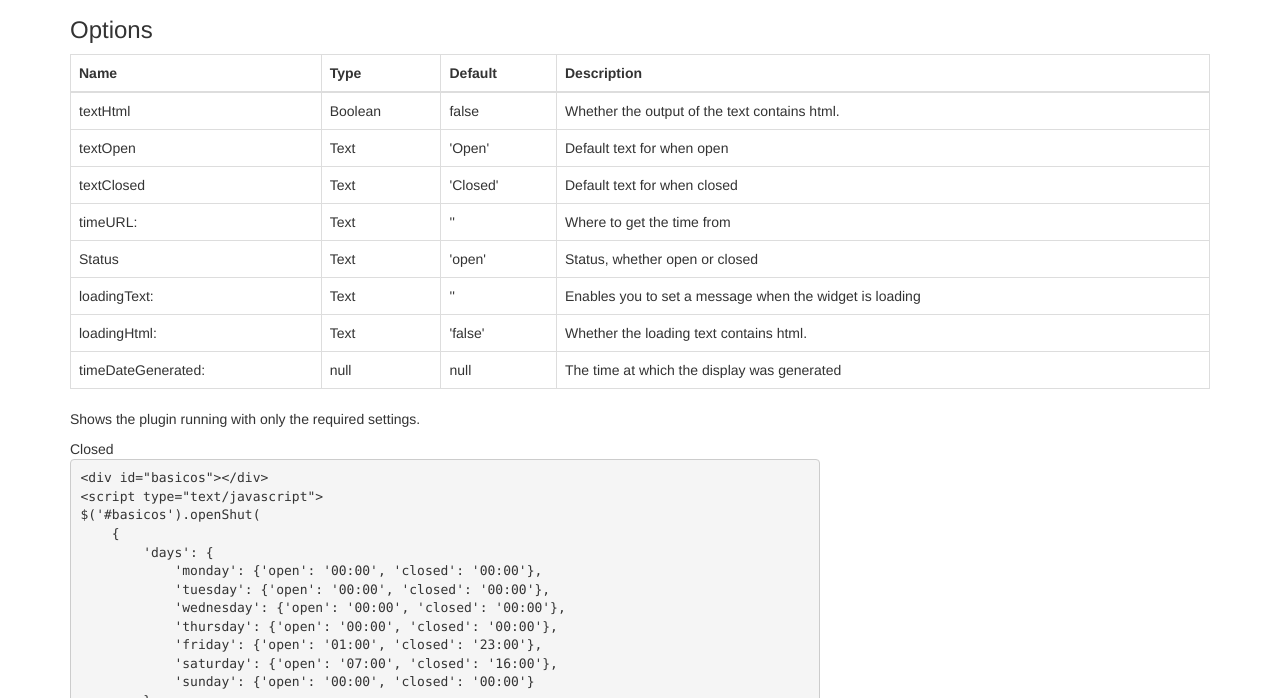
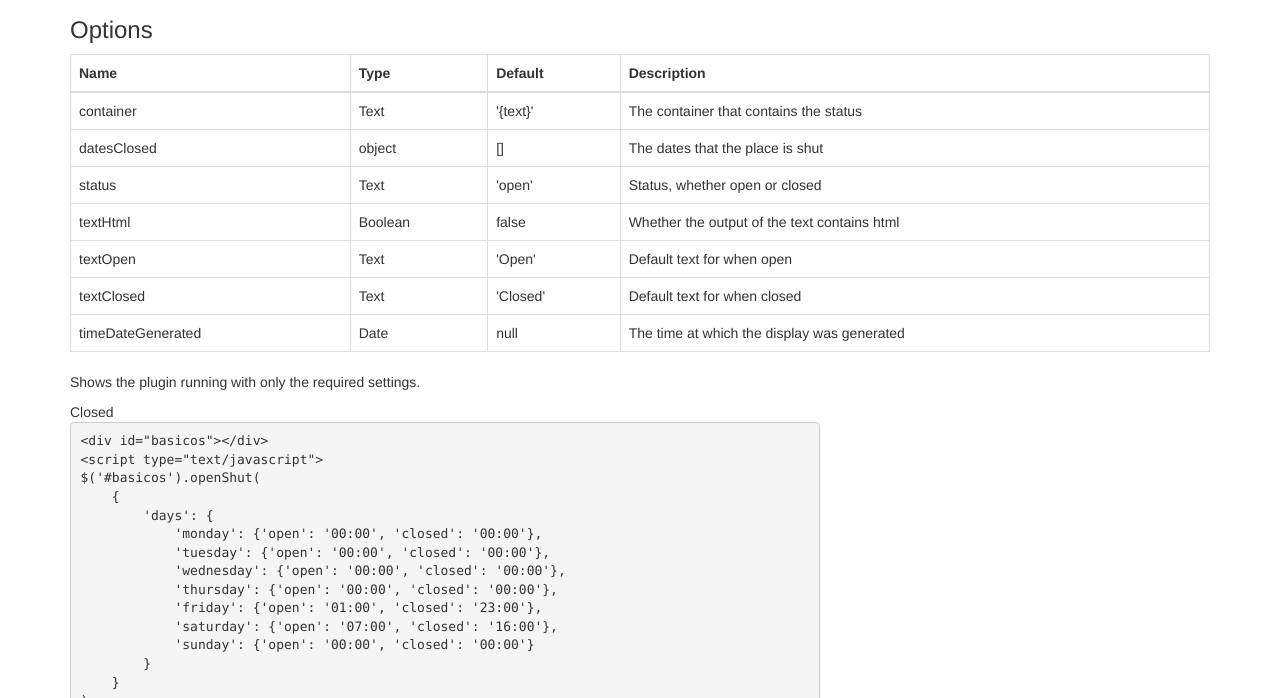
Before and after one commit to tmatt95/OpenShut, a plain HTML site: page examples/index.html in a window 1280 px wide. Shown: the part 102-800 px from the top of the page. Drawn offline with Linux system fonts and the light colour scheme.

Commit message:
Options table refinement
Some of the options are not in the 1 release and have been removed.
Others have been added that were missing. Issue #7

```diff
--- a/examples/index.html
+++ b/examples/index.html
@@ -30,10 +30,28 @@ and open the template in the editor.
 			</thead>
 			<tbody>
 			    <tr>
+				<td>container</td>
+				<td>Text</td>
+				<td>'{text}'</td>
+				<td>The container that contains the status</td>
+			    </tr>
+			    <tr>
+				<td>datesClosed</td>
+				<td>object</td>
+				<td>[]</td>
+				<td>The dates that the place is shut</td>
+			    </tr>
+			    <tr>
+				<td>status</td>
+				<td>Text</td>
+				<td>'open'</td>
+				<td>Status, whether open or closed</td>
+			    </tr>
+			    <tr>
 				<td>textHtml</td>
 				<td>Boolean</td>
 				<td>false</td>
-				<td>Whether the output of the text contains html.</td>
+				<td>Whether the output of the text contains html</td>
 			    </tr>
 			    <tr>
 				<td>textOpen</td>
@@ -48,32 +66,8 @@ and open the template in the editor.
 				<td>Default text for when closed</td>
 			    </tr>
 			    <tr>
-				<td>timeURL:</td>
-				<td>Text</td>
-				<td>''</td>
-				<td>Where to get the time from</td>
-			    </tr>
-			    <tr>
-				<td>Status</td>
-				<td>Text</td>
-				<td>'open'</td>
-				<td>Status, whether open or closed</td>
-			    </tr>
-			    <tr>
-				<td>loadingText:</td>
-				<td>Text</td>
-				<td>''</td>
-				<td>Enables you to set a message when the widget is loading</td>
-			    </tr>
-			    <tr>
-				<td>loadingHtml:</td>
-				<td>Text</td>
-				<td>'false'</td>
-				<td>Whether the loading text contains html.</td>
-			    </tr>
-			    <tr>
-				<td>timeDateGenerated:</td>
-				<td>null</td>
+				<td>timeDateGenerated</td>
+				<td>Date</td>
 				<td>null</td>
 				<td>The time at which the display was generated</td>
 			    </tr>
--- a/scripts/openShut.js
+++ b/scripts/openShut.js
@@ -36,10 +36,6 @@
 		    ],
 		    // status, whether open or closed
 		    status: 'open',
-		    // Enables ypou to set a message when the widget is loading.
-		    loadingText: '',
-		    // Whether the loading text contains contains html.
-		    loadingHtml: false,
 		    // The time the display was genarated at.
 		    timeDateGenerated: null,
 		}, options);
```
